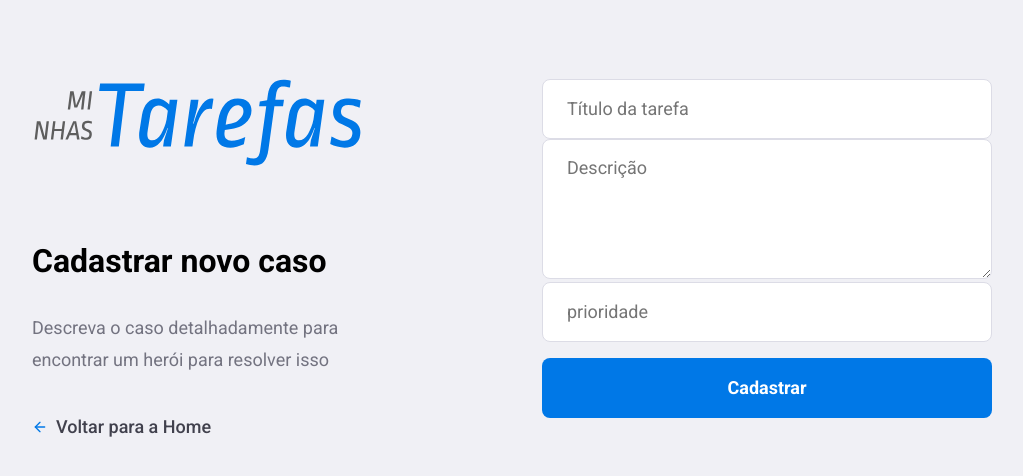
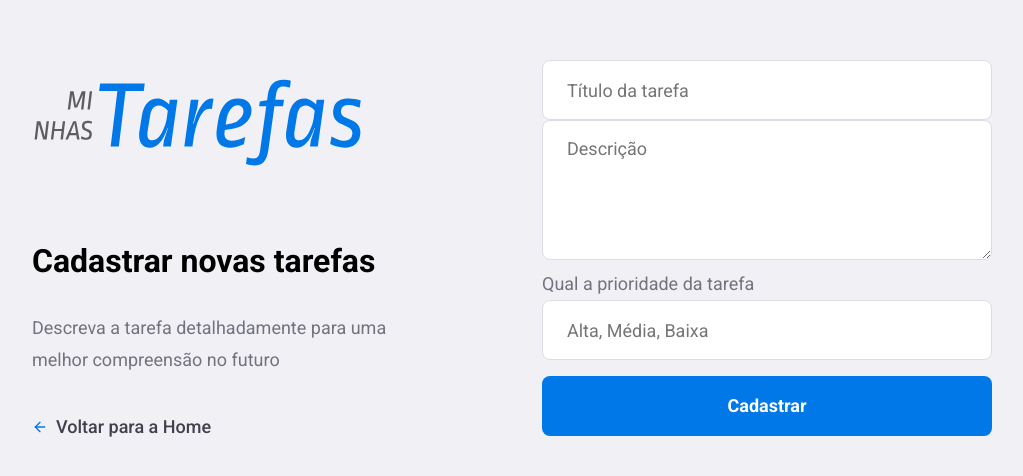
Before and after one commit to MarquisAlexander/controle-tarefa, a React (Create React App) app in the folder frontend/: page /incidents/new in a window 1280 px wide. Shown: the part 152-628 px from the top of the page, without its empty margins (128-1151 px from the left). Built offline with nearby package versions, Linux system fonts and the light colour scheme.

Commit message:
atualização do código

```diff
--- a/frontend/src/pages/NewIncident/index.js
+++ b/frontend/src/pages/NewIncident/index.js
@@ -45,8 +45,8 @@ export default function NewIncident() {
                 <section>
                     <img src={logoImg} alt="tarefa"/>
 
-                    <h1>Cadastrar novo caso</h1>
-                    <p>Descreva o caso detalhadamente para encontrar um herói para resolver isso</p>
+                    <h1>Cadastrar novas tarefas</h1>
+                    <p>Descreva a tarefa detalhadamente para uma melhor compreensão no futuro</p>
 
                     <Link className="back-link" to="/profile">
                         <FiArrowLeft size={16} color="#0078E7"/>
@@ -66,9 +66,9 @@ export default function NewIncident() {
                         value={description}
                         onChange={e => setDescription(e.target.value)}
                     />
-
+                    <p>Qual a prioridade da tarefa</p>
                     <input
-                        placeholder="prioridade"
+                        placeholder="Alta, Média, Baixa"
                         value={prioridade}
                         onChange={e => setPrioridade(e.target.value)}
                     />
--- a/frontend/src/pages/NewIncident/styles.css
+++ b/frontend/src/pages/NewIncident/styles.css
@@ -46,3 +46,10 @@
 .new-incident-container .content form textarea{
     margin-top: 8px
 }
+
+.new-incident-container .content form p{
+    font-size: 18px;
+    color: #737380;
+    line-height: 32px;
+    margin-top: 5px;
+}
--- a/frontend/src/pages/Profile/index.js
+++ b/frontend/src/pages/Profile/index.js
@@ -1,6 +1,7 @@
 import React, { useState, useEffect } from 'react';
 import { Link, useHistory } from 'react-router-dom';
 import { FiPower, FiTrash2 } from 'react-icons/fi';
+import { FaCalendarCheck }from "react-icons/fa"
 
 import api from '../../services/api';
 
@@ -30,7 +31,7 @@ export default function Profile() {
 
     }, [ongId])
 
-    async function handleDeleteIncident(id) {
+    async function handleTerminarTarefa(id) {
         try{
             await api.delete(`incidents/${id}`, {
                 headers: {
@@ -76,8 +77,8 @@ export default function Profile() {
                     <strong>Prioridade:</strong>
                     <p>{incident.prioridade}</p>
 
-                    <button onClick={() => handleDeleteIncident(incident.id)}type="button">
-                        <FiTrash2 size={20} color="#a8a8b3" />
+                    <button onClick={() => handleTerminarTarefa(incident.id)}type="button">
+                        <FaCalendarCheck size={40} color="#0078E7"/>
                     </button>
                 </li>
                 ))}
--- a/frontend/src/pages/Register/index.js
+++ b/frontend/src/pages/Register/index.js
@@ -44,10 +44,10 @@ export default function Register() {
                     <img src={logoImg} alt="Be The Hero"/>
 
                     <h1>Cadastro</h1>
-                    <p>Faça seu cadastro, entre na plataforma e ajude a encontrarem os casos da sua ONG.</p>
+                    <p>Faça seu cadastro, entre na plataforma e deixe-nos ajudá lo a organizar seu dia</p>
 
                     <Link className="back-link" to="/">
-                        <FiArrowLeft size={16} color="#E02041"/>
+                        <FiArrowLeft size={16} color="#0078E7"/>
                         Já tenho cadastro
                     </Link>
                 </section>
```
Also changed, not shown: 1 other file (tests, documents, lock files or other folders).
